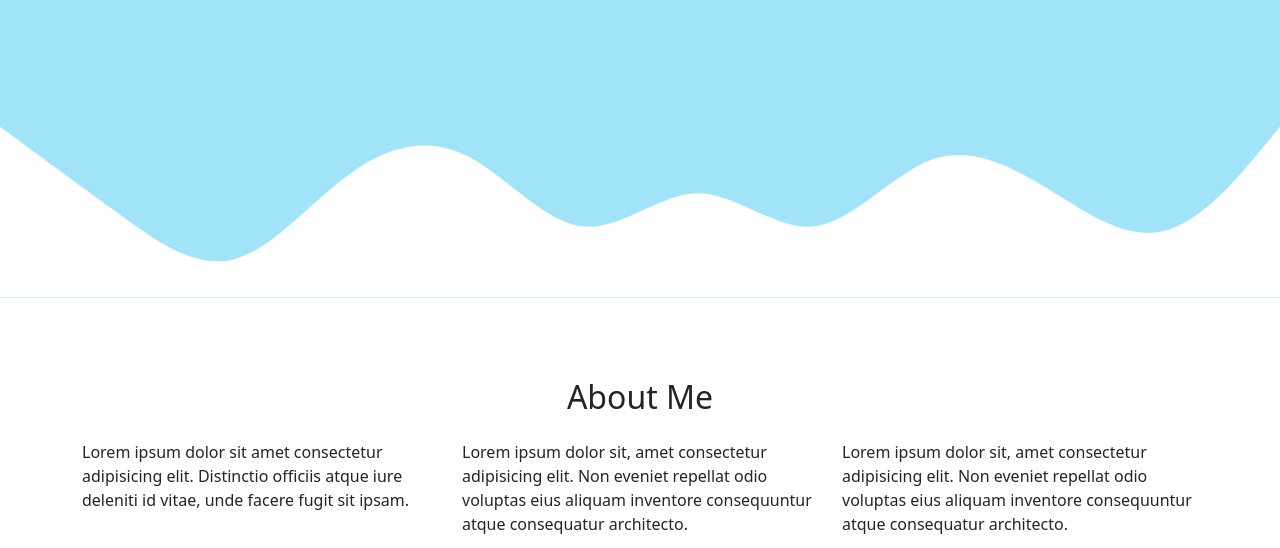
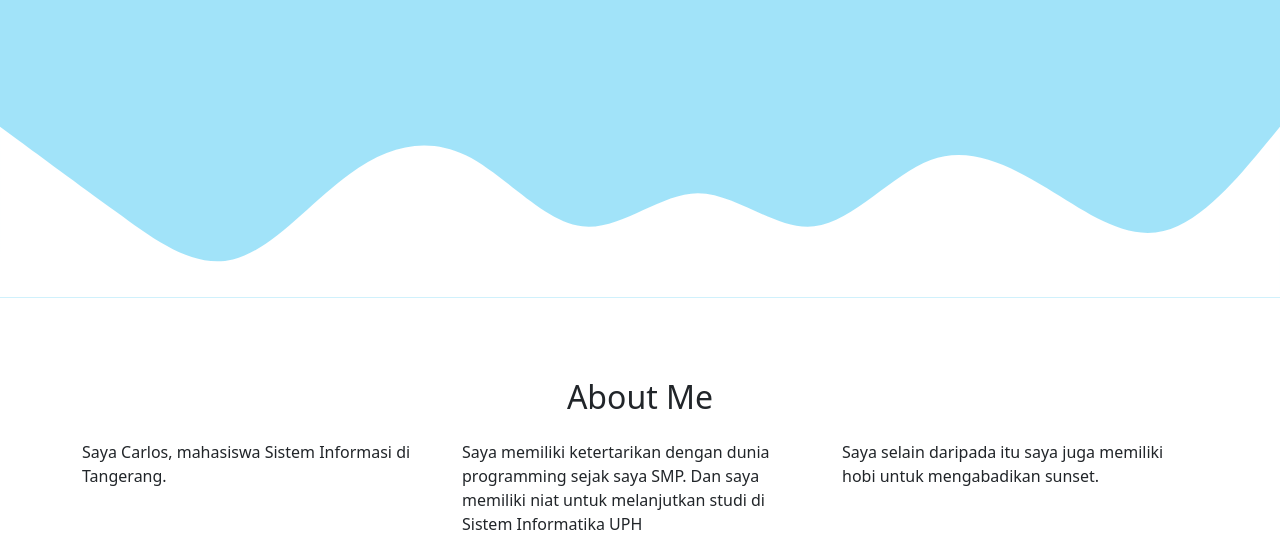
Before and after one commit to veryrareuser/magang, a plain HTML site: page index.html in a window 1280 px wide. Shown: the part 404-952 px from the top of the page. Drawn offline with nearby package versions, Linux system fonts and the light colour scheme.

Commit message:
Update index.html

```diff
--- a/index.html
+++ b/index.html
@@ -5,7 +5,7 @@
     <meta name="viewport" content="width=device-width, initial-scale=1" />
     <!-- Bootstrap style -->
     <link rel="stylesheet" href="style.css" />
-    <title>Bootstrap demo</title>
+    <title>Carlos</title>
     <link href="https://cdn.jsdelivr.net/npm/bootstrap@5.3.6/dist/css/bootstrap.min.css" rel="stylesheet" integrity="sha384-4Q6Gf2aSP4eDXB8Miphtr37CMZZQ5oXLH2yaXMJ2w8e2ZtHTl7GptT4jmndRuHDT" crossorigin="anonymous" />
   </head>
   <body id="home">
@@ -54,13 +54,13 @@
         </div>
         <div class="row">
           <div class="col-md-4">
-            <p>Lorem ipsum dolor sit amet consectetur adipisicing elit. Distinctio officiis atque iure deleniti id vitae, unde facere fugit sit ipsam.</p>
+            <p>Saya Carlos, mahasiswa Sistem Informasi di Tangerang. </p>
           </div>
           <div class="col-md-4">
-            <p>Lorem ipsum dolor sit, amet consectetur adipisicing elit. Non eveniet repellat odio voluptas eius aliquam inventore consequuntur atque consequatur architecto.</p>
+            <p>Saya memiliki ketertarikan dengan dunia programming sejak saya SMP. Dan saya memiliki niat untuk melanjutkan studi di Sistem Informatika UPH</p>
           </div>
           <div class="col-md-4">
-            <p>Lorem ipsum dolor sit, amet consectetur adipisicing elit. Non eveniet repellat odio voluptas eius aliquam inventore consequuntur atque consequatur architecto.</p>
+            <p>Saya selain daripada itu saya juga memiliki hobi untuk mengabadikan sunset.</p>
           </div>
         </div>
       </div>
```
